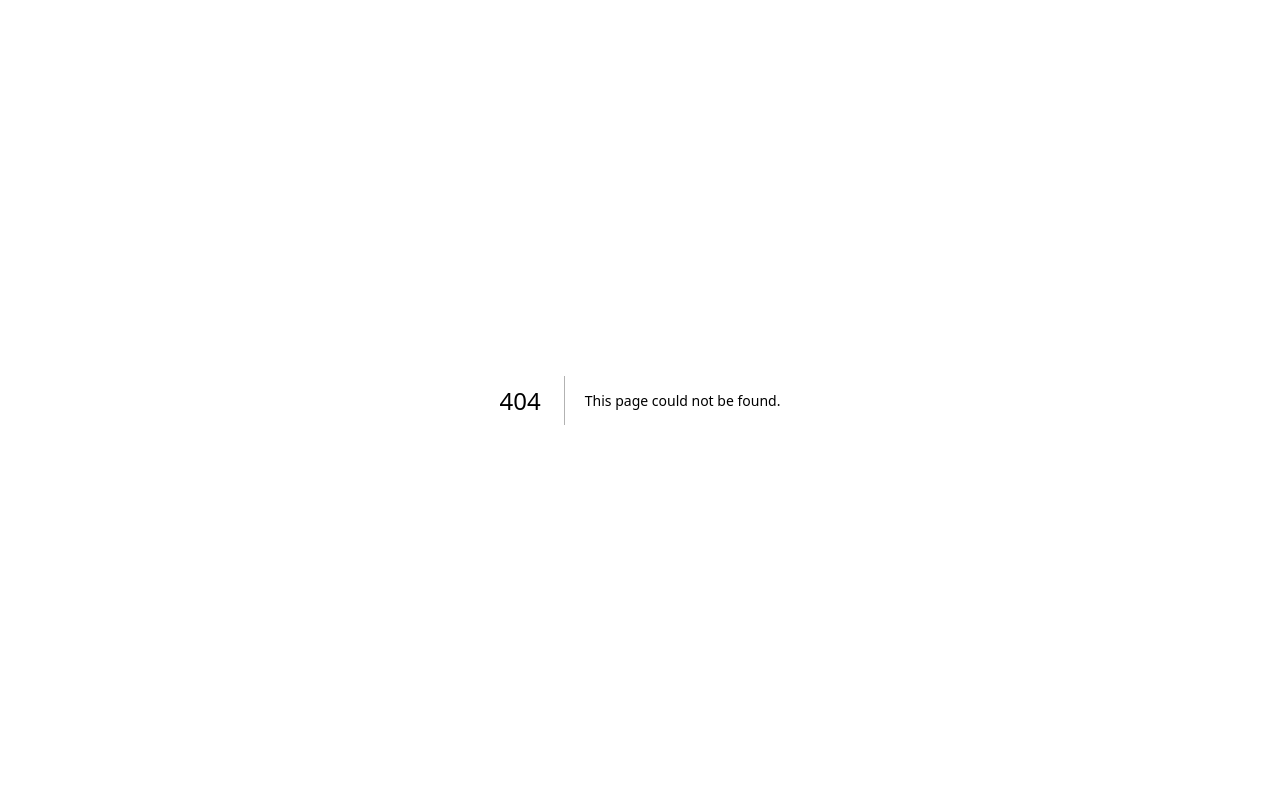
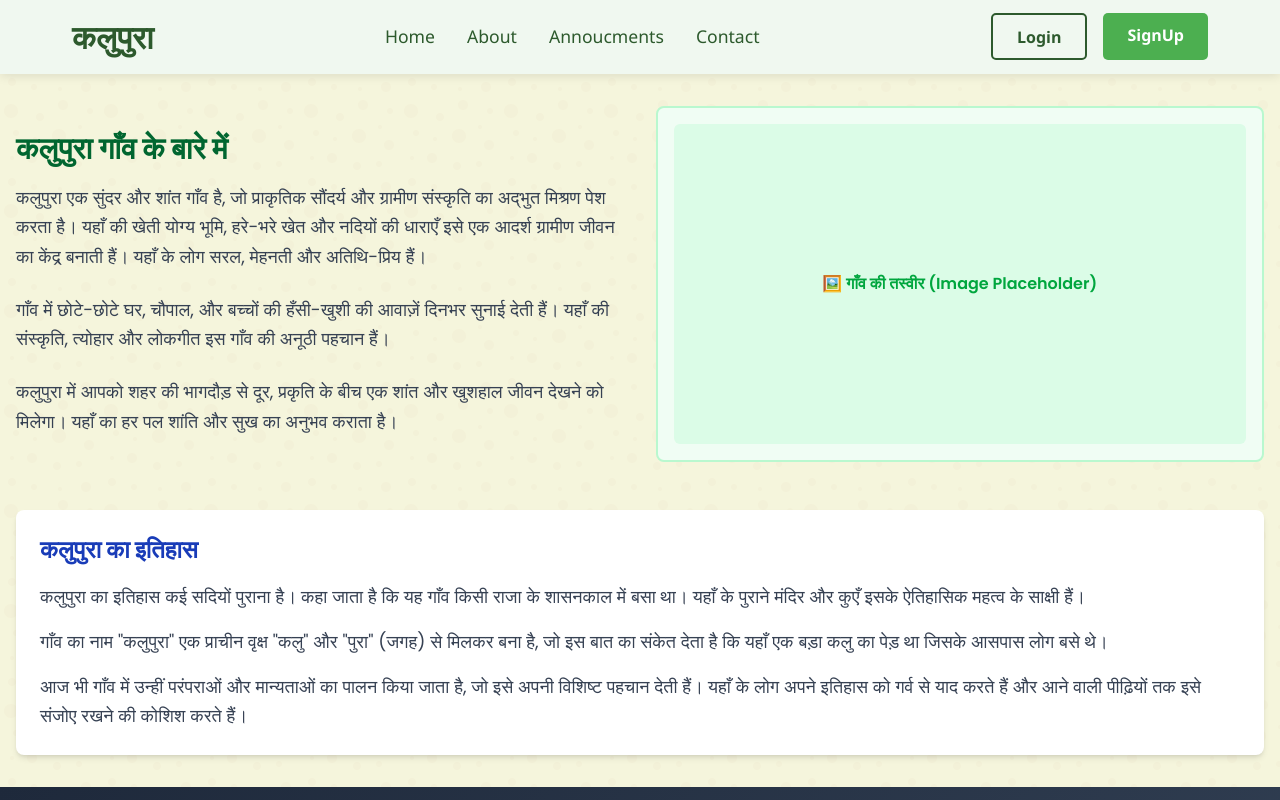
Before and after one commit to bhavy-sharma/Kalupura, a Next.js app in the folder client/: page /about in a window 1280 px wide. Before the commit this address had no page. Shown: the top 800 px of the page. Built offline with nearby package versions, Linux system fonts and the light colour scheme.

Commit message:
About page initialise

```diff
--- /dev/null
+++ b/client/app/about/page.js
@@ -0,0 +1,59 @@
+import React from 'react'
+import Header from '@/components/layout/Header'
+import Footer from '@/components/layout/Footer'
+
+const page = () => {
+  return (
+    <>
+      <Header/>
+
+      {/* Main About Content */}
+      <div className="container mx-auto px-4 py-8">
+
+        {/* Top Section: Text + Image */}
+        <div className="flex flex-col lg:flex-row gap-8 mb-12">
+
+          {/* Left Side: Text about the village */}
+          <div className="lg:w-1/2 flex flex-col justify-center">
+            <h1 className="text-3xl font-bold text-green-800 mb-4">कलुपुरा गाँव के बारे में</h1>
+            <p className="text-lg text-gray-700 leading-relaxed mb-6">
+              कलुपुरा एक सुंदर और शांत गाँव है, जो प्राकृतिक सौंदर्य और ग्रामीण संस्कृति का अद्भुत मिश्रण पेश करता है। यहाँ की खेती योग्य भूमि, हरे-भरे खेत और नदियों की धाराएँ इसे एक आदर्श ग्रामीण जीवन का केंद्र बनाती हैं। यहाँ के लोग सरल, मेहनती और अतिथि-प्रिय हैं।
+            </p>
+            <p className="text-lg text-gray-700 leading-relaxed mb-6">
+              गाँव में छोटे-छोटे घर, चौपाल, और बच्चों की हँसी-खुशी की आवाज़ें दिनभर सुनाई देती हैं। यहाँ की संस्कृति, त्योहार और लोकगीत इस गाँव की अनूठी पहचान हैं।
+            </p>
+            <p className="text-lg text-gray-700 leading-relaxed">
+              कलुपुरा में आपको शहर की भागदौड़ से दूर, प्रकृति के बीच एक शांत और खुशहाल जीवन देखने को मिलेगा। यहाँ का हर पल शांति और सुख का अनुभव कराता है।
+            </p>
+          </div>
+
+          {/* Right Side: Placeholder Image */}
+          <div className="lg:w-1/2 bg-green-50 rounded-lg p-4 border-2 border-green-200 flex items-center justify-center">
+            <div className="w-full h-80 bg-green-100 rounded-md flex items-center justify-center text-green-600 font-semibold">
+              🖼️ गाँव की तस्वीर (Image Placeholder)
+            </div>
+          </div>
+        </div>
+
+        {/* Bottom Section: History of Kalupra */}
+        <div className="bg-white rounded-lg shadow-md p-6">
+          <h2 className="text-2xl font-bold text-blue-800 mb-4">कलुपुरा का इतिहास</h2>
+          <p className="text-lg text-gray-700 leading-relaxed mb-4">
+            कलुपुरा का इतिहास कई सदियों पुराना है। कहा जाता है कि यह गाँव किसी राजा के शासनकाल में बसा था। यहाँ के पुराने मंदिर और कुएँ इसके ऐतिहासिक महत्व के साक्षी हैं।
+          </p>
+          <p className="text-lg text-gray-700 leading-relaxed mb-4">
+            गाँव का नाम "कलुपुरा" एक प्राचीन वृक्ष "कलु" और "पुरा" (जगह) से मिलकर बना है, जो इस बात का संकेत देता है कि यहाँ एक बड़ा कलु का पेड़ था जिसके आसपास लोग बसे थे।
+          </p>
+          <p className="text-lg text-gray-700 leading-relaxed">
+            आज भी गाँव में उन्हीं परंपराओं और मान्यताओं का पालन किया जाता है, जो इसे अपनी विशिष्ट पहचान देती हैं। यहाँ के लोग अपने इतिहास को गर्व से याद करते हैं और आने वाली पीढ़ियों तक इसे संजोए रखने की कोशिश करते हैं।
+          </p>
+        </div>
+
+      </div>
+
+      <Footer/>
+    </>
+  )
+}
+
+export default page
```
